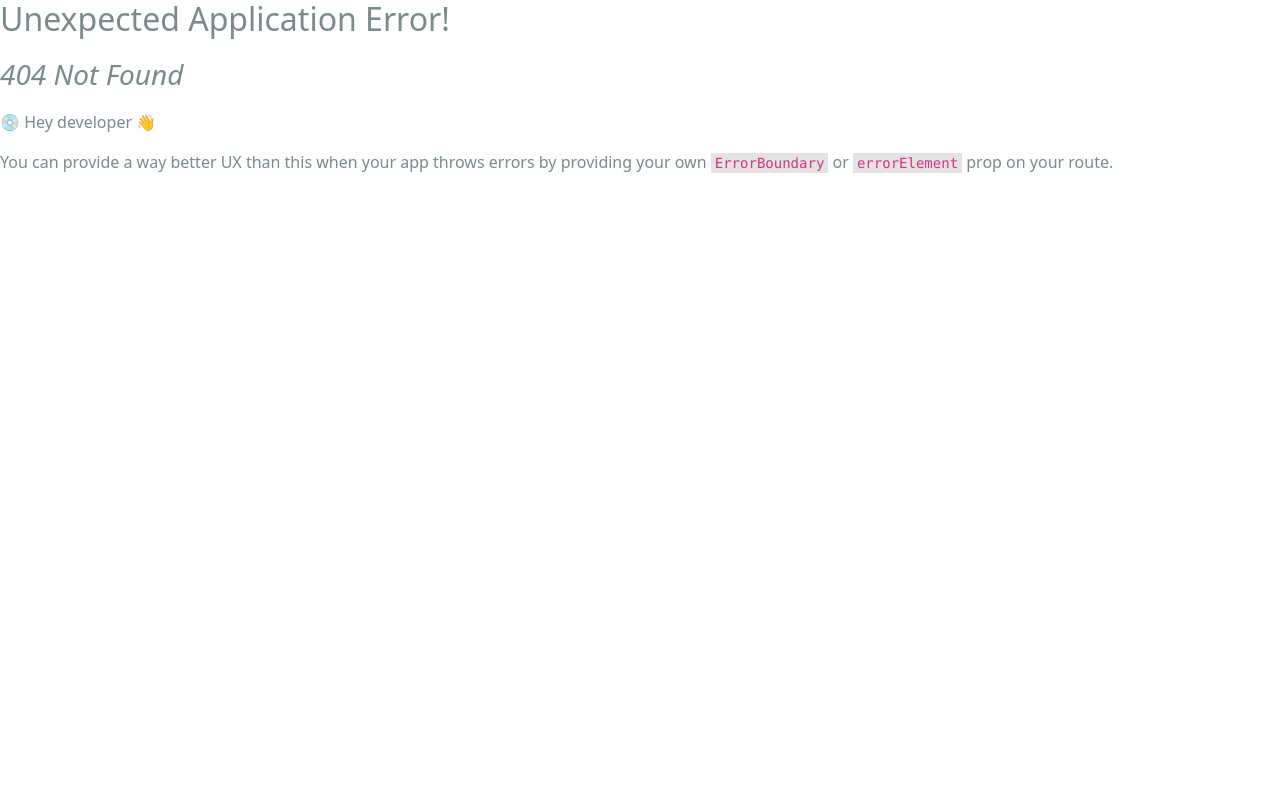
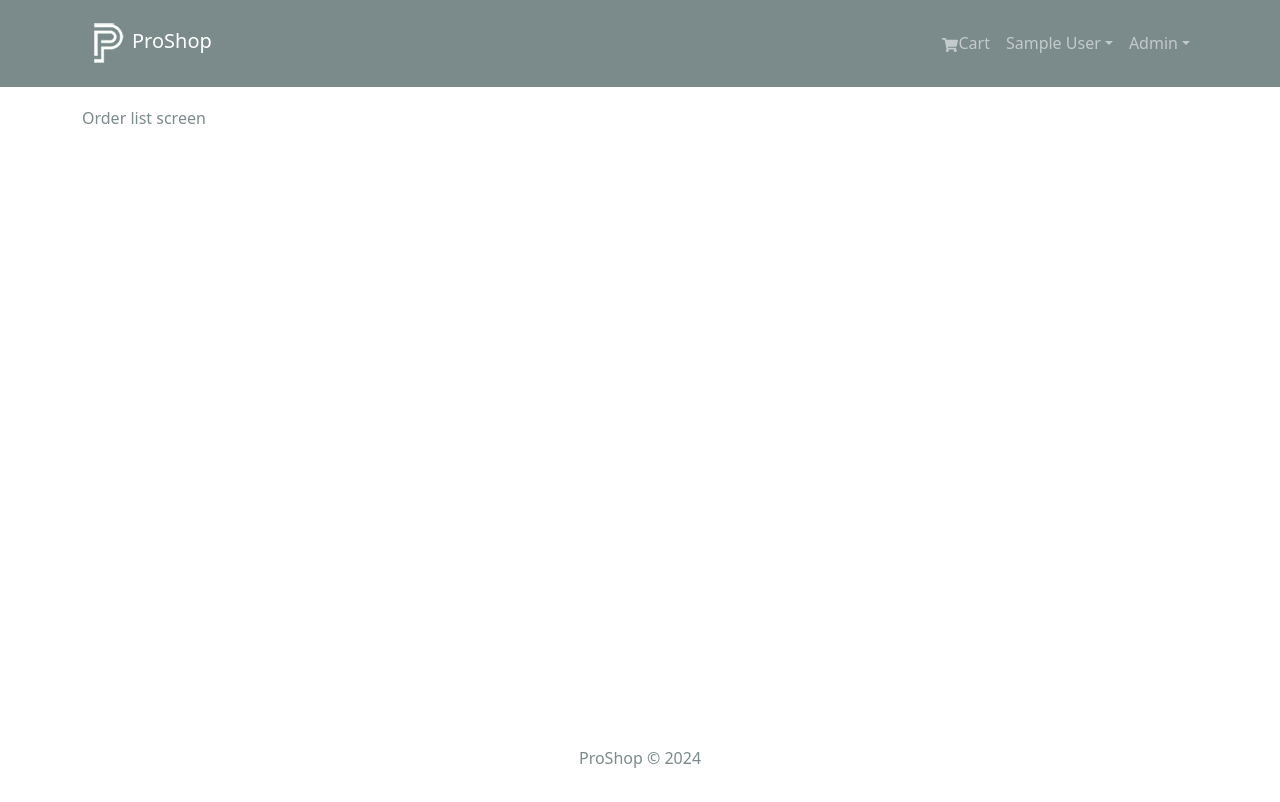
Before and after one commit to khalilaliev/react-proshop, a React (Vite) app in the folder frontend/: page /admin/orderslist in a window 1280 px wide. Before the commit this address had no page. Shown: the top 802 px of the page. Built offline with nearby package versions, Linux system fonts and the light colour scheme; sample sign-in values are in the browser's storage.

Commit message:
add admin functionality

```diff
--- /dev/null
+++ b/frontend/src/components/AdminRoute/AdminRoute.jsx
@@ -0,0 +1,14 @@
+import { useSelector } from "react-redux";
+import { Navigate, Outlet } from "react-router-dom";
+
+const AdminRoute = () => {
+  const { userInfo } = useSelector((state) => state.auth);
+
+  return userInfo && userInfo.isAdmin ? (
+    <Outlet />
+  ) : (
+    <Navigate to="/login" replace />
+  );
+};
+
+export default AdminRoute;
--- a/frontend/src/components/Header/Header.jsx
+++ b/frontend/src/components/Header/Header.jsx
@@ -68,6 +68,19 @@
                   </Nav.Link>
                 </LinkContainer>
               )}
+              {userInfo && userInfo.isAdmin && (
+                <NavDropdown title="Admin" id="adminMenu">
+                  <LinkContainer to="admin/productslist">
+                    <NavDropdown.Item>Products</NavDropdown.Item>
+                  </LinkContainer>
+                  <LinkContainer to="admin/userslist">
+                    <NavDropdown.Item>Users</NavDropdown.Item>
+                  </LinkContainer>
+                  <LinkContainer to="admin/orderslist">
+                    <NavDropdown.Item>Orders</NavDropdown.Item>
+                  </LinkContainer>
+                </NavDropdown>
+              )}
             </Nav>
           </Navbar.Collapse>
         </Container>
--- a/frontend/src/main.jsx
+++ b/frontend/src/main.jsx
@@ -23,6 +23,8 @@
 import PlaceOrderScreen from "./screens/PlaceOrderScreen.jsx";
 import OrderScreen from "./screens/OrderScreen.jsx";
 import ProfileScreen from "./screens/ProfileScreen.jsx";
+import AdminRoute from "./components/AdminRoute/AdminRoute.jsx";
+import OrderListScreen from "./screens/admin/OrderListScreen.jsx";
 
 const router = createBrowserRouter(
   createRoutesFromElements(
@@ -39,6 +41,13 @@
         <Route index={true} path="/order/:id" element={<OrderScreen />} />
         <Route index={true} path="/profile" element={<ProfileScreen />} />
       </Route>
+      <Route path="" element={<AdminRoute />}>
+        <Route
+          index={true}
+          path="/admin/orderslist"
+          element={<OrderListScreen />}
+        />
+      </Route>
     </Route>
   )
 );
--- /dev/null
+++ b/frontend/src/screens/admin/OrderListScreen.jsx
@@ -0,0 +1,5 @@
+const OrderListScreen = () => {
+  return <div>Order list screen</div>;
+};
+
+export default OrderListScreen;
```
